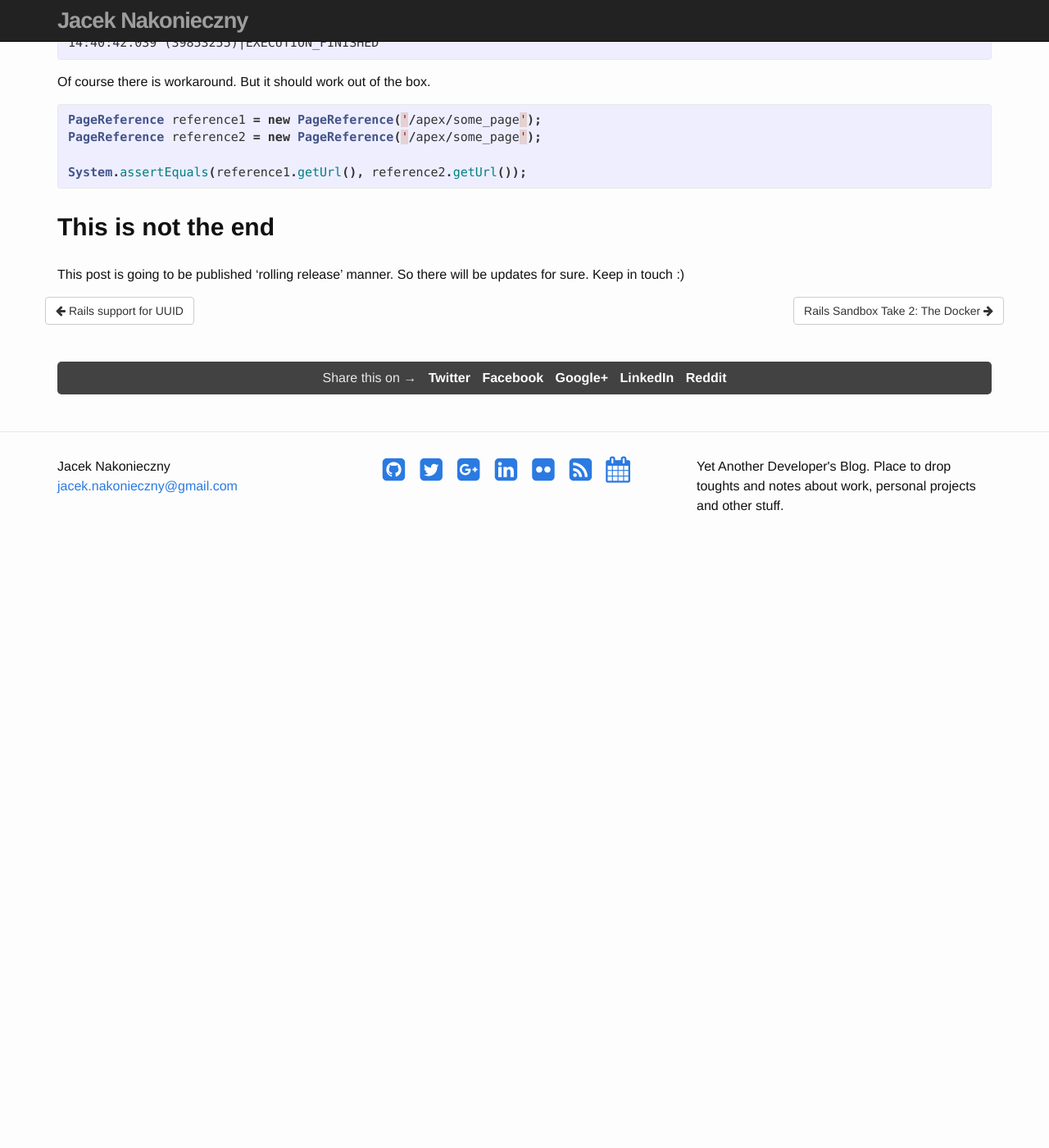
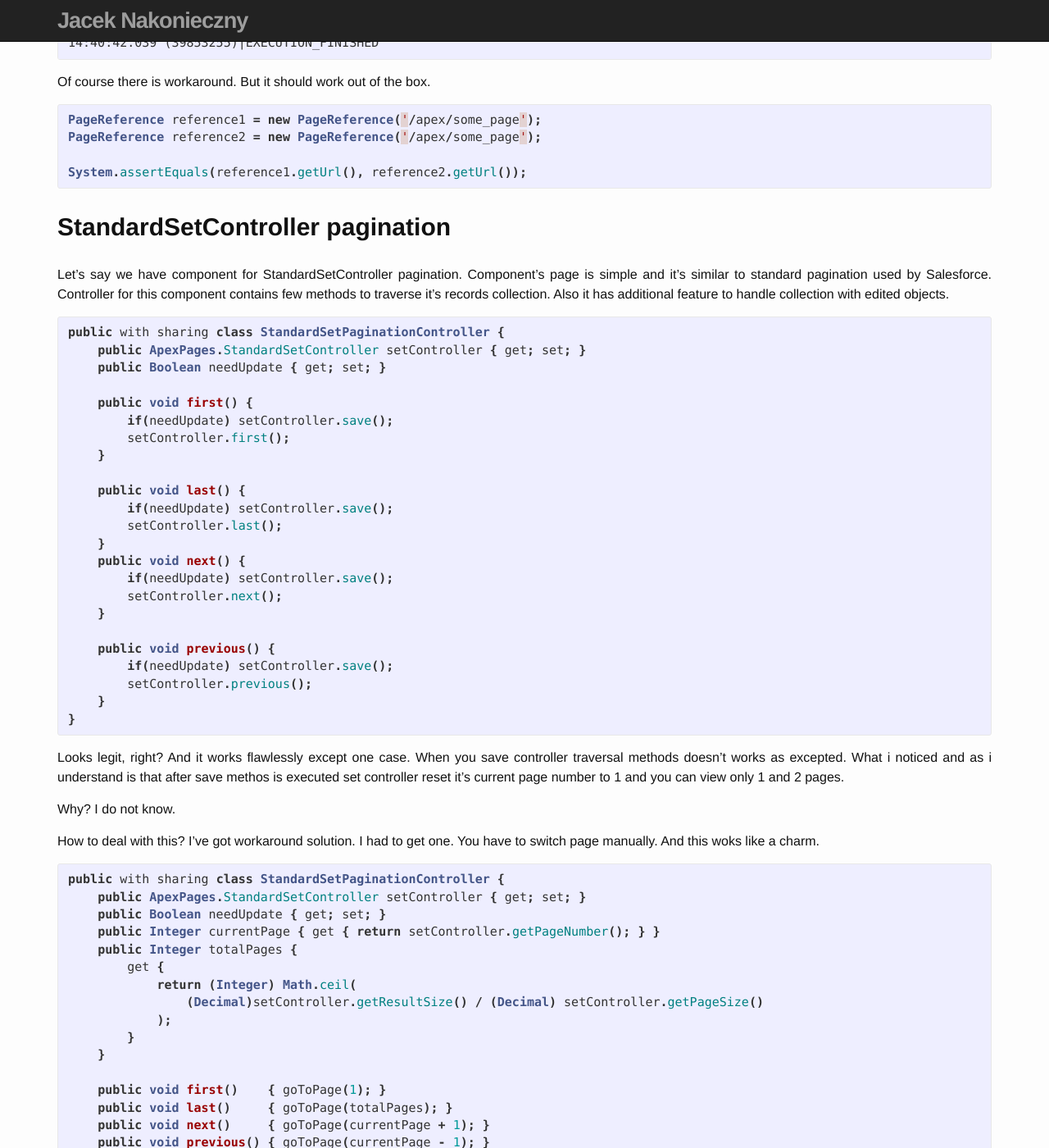
Before and after one commit to vircung/vircung, a Jekyll site: the page built from _posts/2015-05-15-lets-talk-about-salesforce.md, in a window 1280 px wide and 1400 px high, scrolled down 1683 px. Shown: the whole window at 82% size. Built offline with Jekyll 4.4.1, drawn with Linux system fonts in a browser that asks for light colours; nearby versions of some CDN libraries; comment, search, counter and statistics services are not loaded; before the commit the page ends 2357 px from its top, so only the background shows below that; some of the changed text lies outside the part shown.

Commit message:
Issues with StandardSet controller pagination

```diff
--- a/_posts/2015-05-15-lets-talk-about-salesforce.md
+++ b/_posts/2015-05-15-lets-talk-about-salesforce.md
@@ -56,6 +56,72 @@
 
 {% endhighlight %}
 
+## StandardSetController pagination
+
+Let's say we have component for StandardSetController pagination. Component's page is simple and it's similar to standard pagination used by Salesforce. Controller for this component contains few methods to traverse it's records collection. Also it has additional feature to handle collection with edited objects.
+
+{% highlight java %}
+
+public with sharing class StandardSetPaginationController {
+    public ApexPages.StandardSetController setController { get; set; }
+    public Boolean needUpdate { get; set; }
+
+    public void first() {
+        if(needUpdate) setController.save();
+        setController.first();
+    }
+
+    public void last() {
+        if(needUpdate) setController.save();
+        setController.last();
+    }
+    public void next() {
+        if(needUpdate) setController.save();
+        setController.next();
+    }
+
+    public void previous() {
+        if(needUpdate) setController.save();
+        setController.previous();
+    }
+}
+
+{% endhighlight %}
+
+Looks legit, right? And it works flawlessly except one case. When you save controller traversal methods doesn't works as excepted. What i noticed and as i understand is that after save methos is executed set controller reset it's current page number to 1 and you can view only 1 and 2 pages.
+
+Why? I do not know.
+
+How to deal with this? I've got workaround solution. I had to get one. You have to switch page manually. And this woks like a charm.
+
+{% highlight java %}
+
+public with sharing class StandardSetPaginationController {
+    public ApexPages.StandardSetController setController { get; set; }
+    public Boolean needUpdate { get; set; }
+    public Integer currentPage { get { return setController.getPageNumber(); } }
+    public Integer totalPages {
+        get {
+            return (Integer) Math.ceil(
+                (Decimal)setController.getResultSize() / (Decimal) setController.getPageSize()
+            );
+        }
+    }
+
+    public void first()    { goToPage(1); }
+    public void last()     { goToPage(totalPages); }
+    public void next()     { goToPage(currentPage + 1); }
+    public void previous() { goToPage(currentPage - 1); }
+
+    private void goToPage(Integer pageNumer) {
+        if(needUpdate) setController.save();
+        setController.setPageNumber(pageNumer);
+    }
+}
+
+{% endhighlight %}
+
+
 ## This is not the end
 
 This post is going to be published 'rolling release' manner. So there will be updates for sure. Keep in touch :)
```
